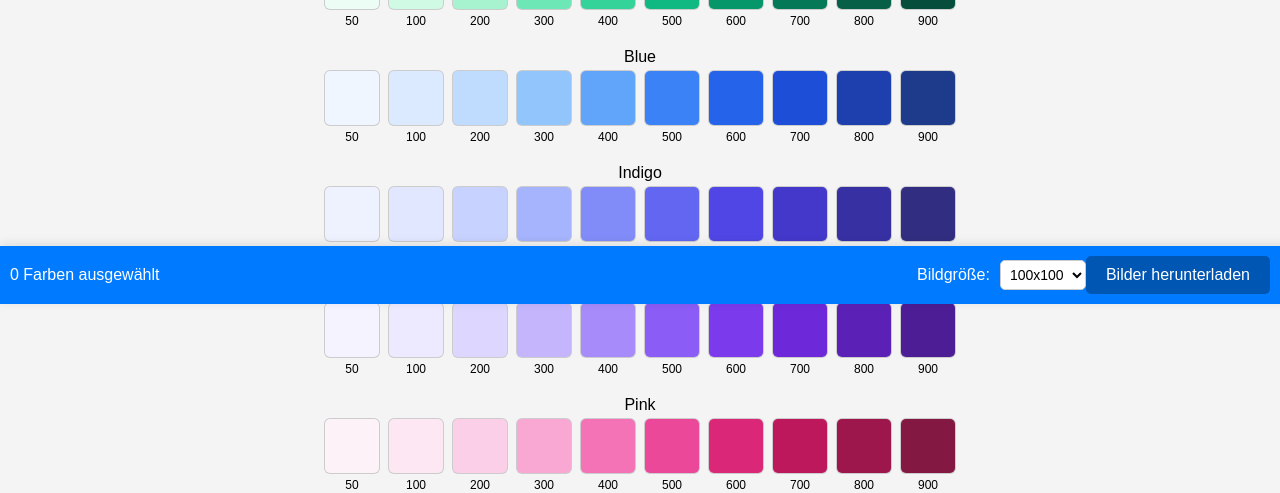
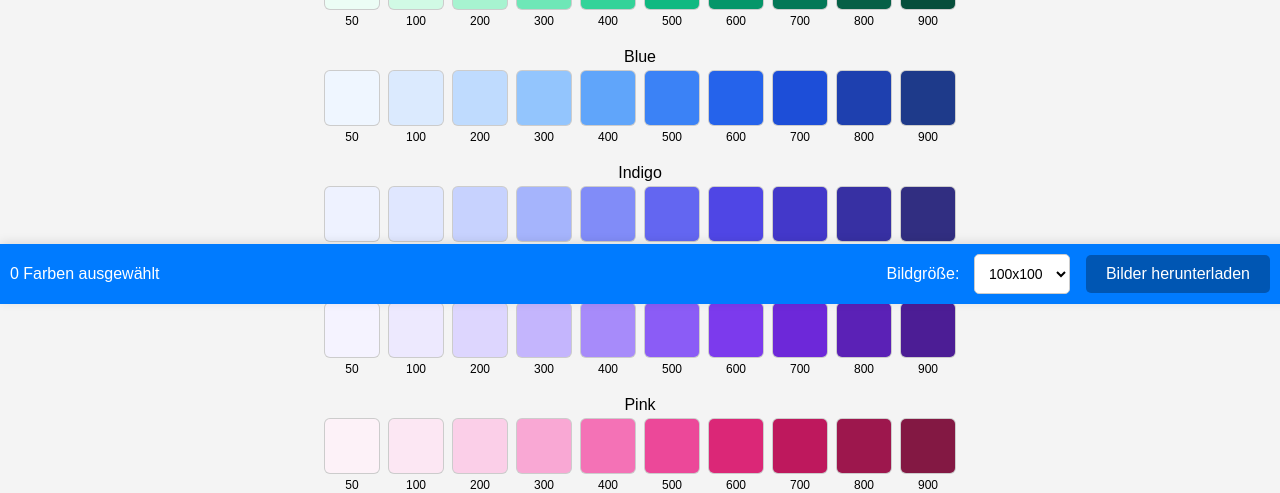
Before and after one commit to Andreas-Prautzsch/color-swatches-generator, a PHP site: page / in a window 1280 px wide. Shown: the part 496-989 px from the top of the page. Run offline with PHP 8.4, Linux system fonts and the light colour scheme.

Commit message:
feat(global): improve bottom-bar styling

```diff
--- a/index.php
+++ b/index.php
@@ -157,17 +157,19 @@ $kelvin_colors = [
       display: flex;
       justify-content: space-between;
       align-items: center;
+      gap: 1rem;
       box-shadow: 0 -2px 10px rgba(0, 0, 0, 0.1);
     }
 
     #size-select-container {
       display: flex;
       align-items: center;
+      gap: 1rem;
     }
 
     #size-select {
       margin-left: 10px;
-      padding: 5px;
+      padding: 10px;
       border-radius: 5px;
       border: 1px solid #ccc;
       background-color: #fff;
@@ -221,12 +223,14 @@ $kelvin_colors = [
   <div id="bottom-bar">
     <div id="selected-count">0 Farben ausgewählt</div>
     <div id="size-select-container">
+      <div>
         <label for="size-select">Bildgröße:</label>
         <select id="size-select" name="size">
           <option value="100">100x100</option>
           <option value="200">200x200</option>
           <option value="300">300x300</option>
         </select>
+      </div>
       <button id="download-btn">Bilder herunterladen</button>
     </div>
   </div>
```
Lines whose indentation alone changed are shown as unchanged.
